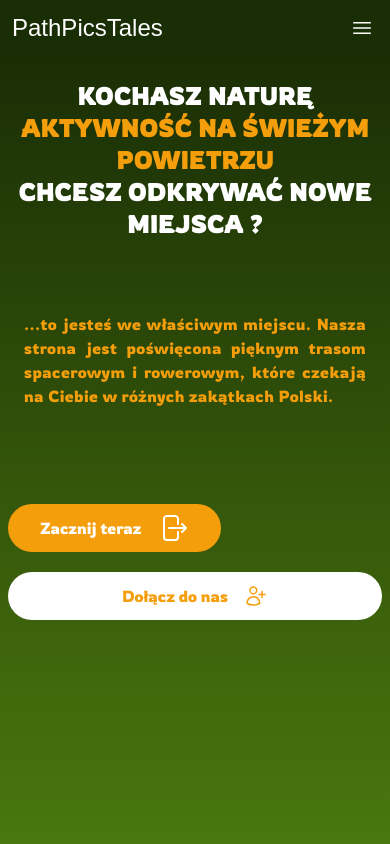
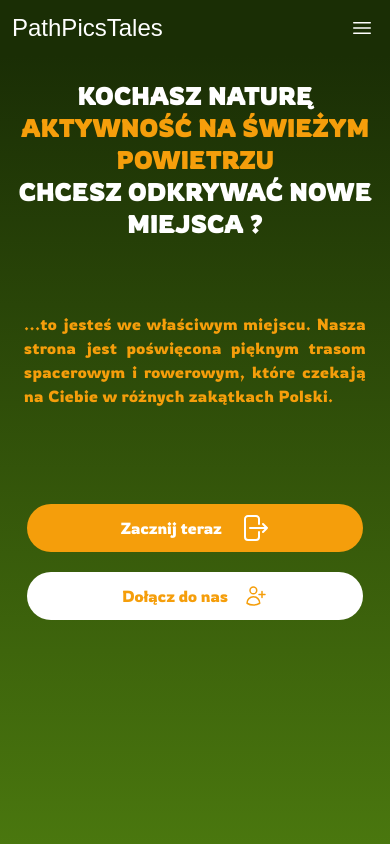
Before and after one commit to PiotrRegulski/pathpicstales, a Next.js app: page / in a window 390 px wide. Shown: the top 844 px of the page. Built offline with nearby package versions, Linux system fonts and the light colour scheme; a web font is replaced by a local one.

Commit message:
added display and style button on small screen

```diff
--- a/src/components/ui/mainpage/WelcomeCard.tsx
+++ b/src/components/ui/mainpage/WelcomeCard.tsx
@@ -30,20 +30,24 @@ const WelcomeCard = () => {
             <ButtonNext>Zacznij teraz</ButtonNext>
           </Link>
         </span>
-        <div className="grid  gap-5 grid-cols-1 sm:grid-cols-2 sm:mt-12 lg:hidden mt-24 mx-2">
-          <Link href="/#NewPleace " >
+        <div className="grid  gap-5 grid-cols-1 sm:grid-cols-2 sm:mt-12 lg:hidden mt-24 mx-2 ">
+          <Link
+            href="/#NewPleace "
+            className=" w-full flex items-center justify-center"
+          >
             <button
-              className={`${rowdies.className} flex items-center justify-center gap-4 text-white  bg-primary  rounded-full px-8 py-2 `}
+              className={`${rowdies.className} flex items-center justify-center gap-4 w-[90%] text-white  bg-primary  rounded-full px-8 py-2 `}
             >
               Zacznij teraz <NextArrow />
             </button>
           </Link>
-
-          <button
-            className={`${rowdies.className} flex items-center justify-center gap-4 text-primary  bg-white rounded-full px-8 py-3`}
-          >
-            Dołącz do nas <UserIcon />
-          </button>
+          <Link href="#" className="w-full flex items-center justify-center">
+            <button
+              className={`${rowdies.className} flex items-center justify-center gap-4 w-[90%] text-primary  bg-white rounded-full px-8 py-3`}
+            >
+              Dołącz do nas <UserIcon />
+            </button>
+          </Link>
         </div>
       </div>
       <div className="hidden lg:basis-1/2 lg:grid justify-items-center lg:py-16  ">
```
